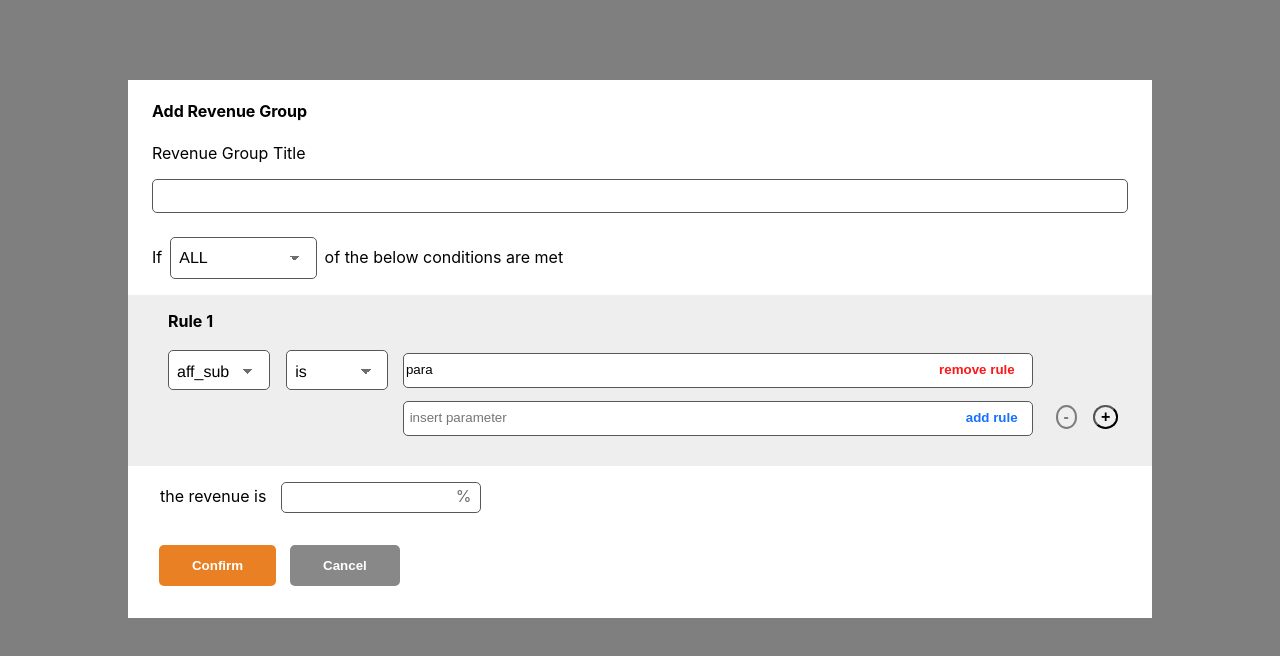
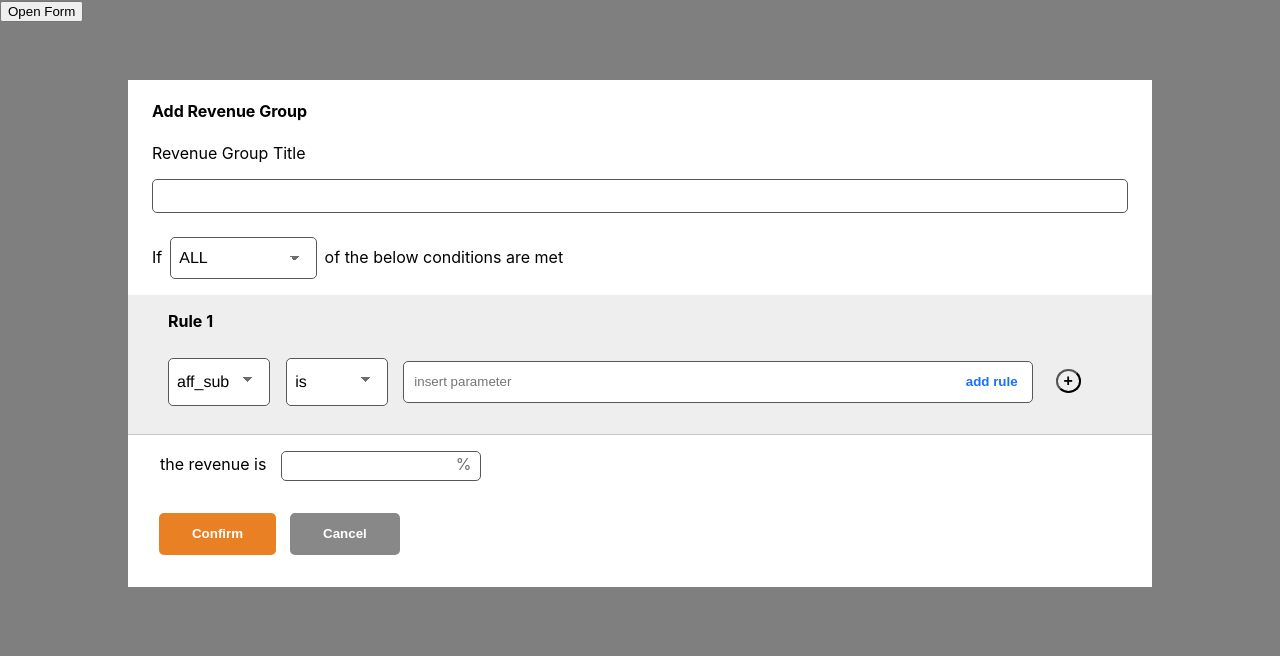
Before and after one commit to katnaps/forms, a React (Create React App) app: page / in a window 1280 px wide. Shown: the top 656 px of the page. Built offline with nearby package versions, Linux system fonts and the light colour scheme.

Commit message:
add row and list logic for DOM

```diff
--- a/src/App.css
+++ b/src/App.css
@@ -7,7 +7,11 @@ body {
   background-color: rgba(0, 0, 0, 0.5);
 }
 
-.modal-container {
+.modal-container-close{
+  display: none;
+}
+
+.modal-container-open {
   display: flex;
   justify-content: center;
 }
@@ -61,6 +65,7 @@ body {
 /* DropRow */
 
 .row {
+  border-bottom: 1px solid #c7c7c7;
   background-color: #eee;
 }
 
@@ -72,7 +77,7 @@ body {
 .row-content {
   display: flex;
   position: relative;
-  padding: 0 0 1.5em 0;
+  padding: 0.5em 0 1.5em 0;
   width: 100%;
   margin: 0 2em;
 }
@@ -87,7 +92,7 @@ body {
 .drop-grp-menu {
   flex-grow: 1;
   background-color: #fff;
-  height: 2.5em;
+  height: 3em;
   padding: 0.5em;
   width: 20%;
   border-radius: 5px;
@@ -109,9 +114,9 @@ body {
   width: 80%;
   border-radius: 5px;
   border: 1px solid rgb(88, 88, 88);
-  /* padding: 0.5em; */
+  padding: 0.5em;
   margin: 0.5em 0.5em;
-  line-height: 2.3em;
+  line-height: 2em;
 }
 
 .add-rule {
--- a/src/App.js
+++ b/src/App.js
@@ -4,9 +4,7 @@ import './App.css';
 
 function App() {
   return (
-    <Modal>
-
-    </Modal>
+      <Modal />
   );
 }
 
--- a/src/components/DropRow.js
+++ b/src/components/DropRow.js
@@ -1,59 +1,115 @@
-import React, { useState } from 'react';
-import FormContext from '../contexts/FormContext';
+import React, { useState, useContext } from 'react';
+import RowContext from '../contexts/RowContext';
 
 
 export default () => {
-    const [rowList, setRowList] =useState([{ para: ''}])
+    const{ ruleList, handleAddRuleSet, handleRemoveRuleSet, idx } = useContext(RowContext);
+
+    const [rowList, setRowList] = useState([{ para: "" }]);
+    const [isSelectOpt1, setSelectOpt1] = useState(['aff_sub', 'aff_sub1', 'aff_sub2']);
+    const [isSelectOpt2, setSelectOpt2] = useState(['is', 'less', 'more']);
+
+    const selectOpt1 = isSelectOpt1.map(selectOpt1 => selectOpt1);
+    const selectOpt2 = isSelectOpt2.map(selectOpt2 => selectOpt2);
+
 
     // handle parameter input row changes
-    const handleInput = (e, index) => {
-        const { args, value } = e.target;
+    const handleInputPara = (e, index) => {
+        const { name, value } = e.target;
         const list = [...rowList];
-        list[index][args] = value;
+        list[index][name] = value;
         setRowList(list);
-    }
+    };
 
+    // hancle click event of remove rule
+    const handleRemoveRule = index => {
+        const list = [...rowList];
+        list.splice(index, 1);
+        setRowList(list);
+    };
 
-    const addBtn = () => {
-        return (
-            <button className="add-row" id="btn-add">+</button>
-        )
-    }
+    // handle click event of add rule
+    const handleAddRule = () => {
+        setRowList([...rowList, { para: "" }]);
+    };
 
-    const rmBtn = () => {
-        return (
-            <button className="rm-row" id="btn-add">-</button>
-        )
-    }
 
     return (
         <div className="row">
-                <h4 className="rule-title">Rule 1</h4>
+
+            <h4 className="rule-title">Rule {idx + 1}</h4>
+
             <div className="row-content">
                 <div className="drop-grp">
                     <select className="drop-grp-menu">
-                        <option>aff_sub</option>
-                        <option>aff_sub1</option>
-                        <option>aff_sub2</option>
+                        {
+                            selectOpt1.map((type1, key) => <option key={key} value={key}>{type1}</option>)
+                        }
                     </select>
-                    <select className="drop-grp-menu">
-                        <option>is</option>
-                        <option>less</option>
-                        <option>more</option>
+                    <select name="subOpt2" className="drop-grp-menu">
+                        {
+                            selectOpt2.map((type2, key) => <option key={key} value={key}>{type2}</option>)
+                        }
                     </select>
                 </div>
 
                 <div className="para-grp">
-                    <div className="para-subgrp">
-                        <input type="text" value="para" className="input-para" placeholder=" insert parameter" />
-                        <button className="rm-rule btn-rule">remove rule</button>
-                        <input type="text" className="input-para" placeholder=" insert parameter" />
-                        <button className="add-rule btn-rule">add rule</button>
-                        {rmBtn()}
-                        {addBtn()}
-                    </div>
+                    {rowList.map((y, idx2) => {
+                        return (
+                            <div key={idx2} className="para-subgrp">
+                                <input
+                                    name="para"
+                                    className="input-para"
+                                    type="text"
+                                    value={y.para}
+                                    placeholder=" insert parameter"
+                                    onChange={e => handleInputPara(e, idx2)}
+                                />
+                                {rowList.length !== 1 && rowList.length - 1 !== idx2 &&
+                                    <button
+                                        className="rm-rule btn-rule"
+                                        onClick={() => handleRemoveRule(idx2)}
+                                    >
+                                        remove rule
+                                    </button>
+                                }
+                                {
+                                    rowList.length - 1 === idx2 &&
+                                    <button
+                                        className="add-rule btn-rule"
+                                        onClick={handleAddRule}
+                                    >
+                                        add rule
+                                    </button>
+                                }
+                            </div>
+                        );
+                    })}
+
+                    {
+                        ruleList.length !== 1 &&
+                        <button
+                            className="rm-row"
+                            id="btn-add"
+                            onClick={() => handleRemoveRuleSet(idx)}>
+                            -
+                                </button>
+                    }
+                    {
+                        ruleList.length - 1 === idx &&
+                        <button
+                            className="add-row"
+                            id="btn-add"
+                            onClick={handleAddRuleSet}>
+                            +
+                                </button>
+                    }
+
                 </div>
+
             </div>
+
         </div>
+
     )
 }
--- a/src/components/Forms.js
+++ b/src/components/Forms.js
@@ -0,0 +1,70 @@
+import React, { useState } from 'react';
+import DropRow from './DropRow';
+import RowContext from '../contexts/RowContext';
+
+export default ({ children }) => {
+    const [condition, setCondtions] = useState(['ALL', 'option1', 'option2', 'option3']);
+    const [ruleList, setRuleList] = useState([{}]);
+
+    const conditions = condition.map(conditions => conditions);
+
+
+
+    // handle click event to remove Rule set
+    const handleRemoveRuleSet = index => {
+        const list = [...ruleList];
+        list.splice(index, 1);
+        setRuleList(list);
+    }
+
+    // handle click event to add Rule set
+    const handleAddRuleSet = () => {
+        const ruleSubSet = [...ruleList];
+        ruleSubSet.push(<DropRow />)
+        setRuleList(ruleSubSet);
+    }
+
+
+    return (
+        <div className="modal-subcontent">
+            <div className="title-row">
+                <h4>Add Revenue Group</h4>
+                <p>Revenue Group Title</p>
+                <input type='text' className='text-input' />
+            </div>
+            <div className="top-row">
+                <div className="upper-row">
+                    <label>If</label>
+                    <select className="drop-menu">
+                        {conditions.map((opt, key) => <option key={key} value={key}>{opt}</option>)}
+                    </select>
+                    <label>of the below conditions are met</label>
+                </div>
+
+                {ruleList.map((x, idx) => {
+                    return (
+                        <RowContext.Provider value={{ ruleList, handleAddRuleSet, handleRemoveRuleSet, idx }}>
+                            <div key={idx}>
+                                <DropRow />
+                            </div>
+                            {children}
+                        </RowContext.Provider>
+                    )
+                })}
+                <div className="rev-row">
+                    <label>the revenue is</label>
+                    <input type="number" />
+                    <span>%</span>
+                </div>
+
+                <div className="action-btn">
+                    <button id="confirm">Confirm</button>
+                    <button id="cancel">Cancel</button>
+                </div>
+
+            </div>
+        </div>
+    )
+}
+
+// ruleList={ruleList} handleAddRuleSet={handleAddRuleSet} handleRemoveRuleSet={handleRemoveRuleSet} idx={idx}
--- a/src/components/Modal.js
+++ b/src/components/Modal.js
@@ -1,46 +1,21 @@
-import React from 'react';
-import FormContext from '../contexts/FormContext';
-import DropRow from './DropRow';
+import React, { useState } from 'react';
+import Forms from './Forms';
 
 export default () => {
+    const [modalState, setModalState] = useState(false);
 
+    // handles click event to open up modal form
+    const handleModalState = () => {
+        setModalState(true);
+    }
 
 
     return (
-        <div className="modal-container">
-            <div className="modal-content">
-                <div className="modal-subcontent">
-                    <div className="title-row">
-                        <h4>Add Revenue Group</h4>
-                        <p>Revenue Group Title</p>
-                        <input type='text' className='text-input' />
-                    </div>
-                    <form>
-                        <div className="top-row">
-                            <div className="upper-row">
-                                <label>If</label>
-                                <select className="drop-menu">
-                                    <option>ALL</option>
-                                    <option>option1</option>
-                                    <option>option2</option>
-                                    <option>option3</option>
-                                </select>
-                                <label>of the below conditions are met</label>
-                            </div>
-                            <DropRow />
-                            <div className="rev-row">
-                                <label>the revenue is</label>
-                                <input type="number" />
-                                <span>%</span>
-                            </div>
-
-                            <div className="action-btn">
-                                <button id="confirm">Confirm</button>
-                                <button id="cancel">Cancel</button>
-                            </div>
-
-                        </div>
-                    </form>
+        <div className="main-btn">
+            <button className="modal-btn">Open Form</button>
+            <div className="modal-container-open">
+                <div className="modal-content">
+                    <Forms modalState={modalState} />
                 </div>
             </div>
         </div>
--- a/src/contexts/FormContext.js
+++ /dev/null
@@ -1,3 +0,0 @@
-import { createContext } from 'react';
-
-export default  createContext();
--- /dev/null
+++ b/src/contexts/RowContext.js
@@ -0,0 +1,3 @@
+import { createContext } from 'react'
+
+export default createContext()
```
Also changed, not shown: 1 other file (tests, documents, lock files or other folders).
